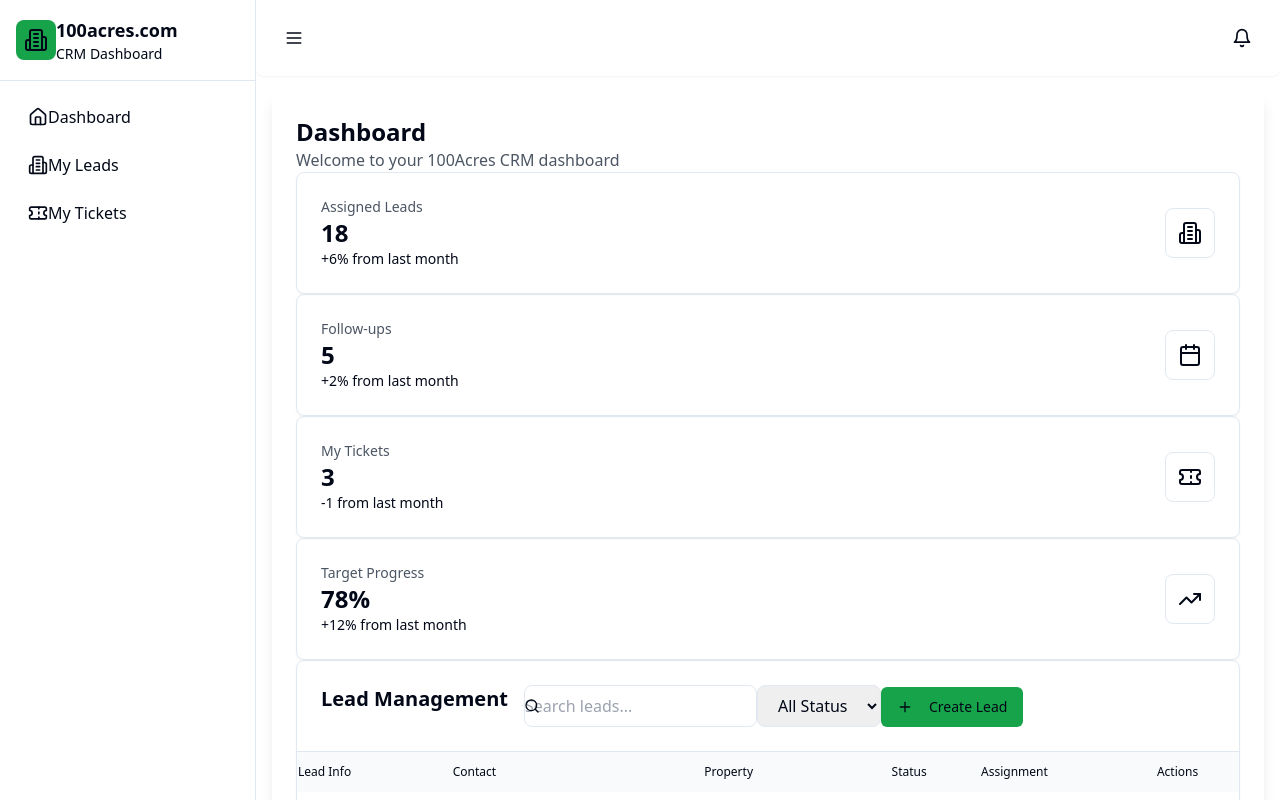
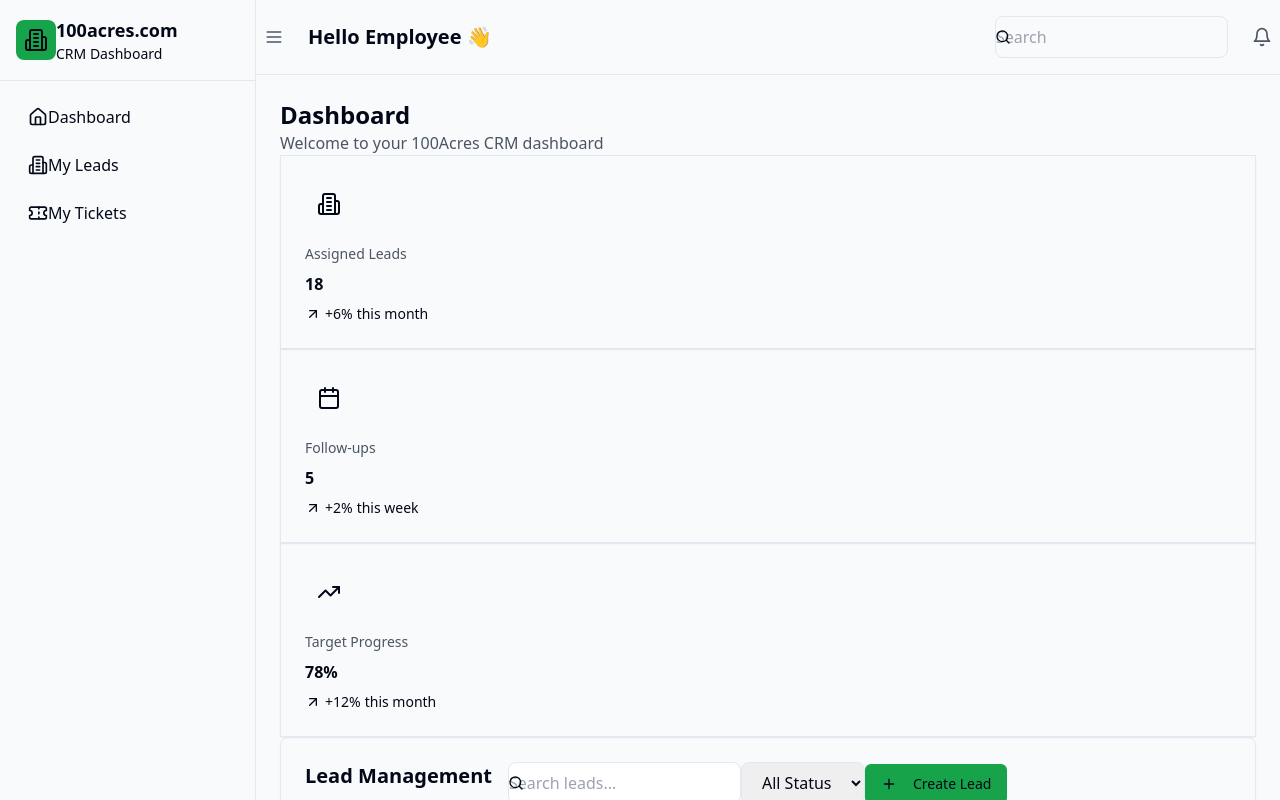
Before and after one commit to web100Acress/acre-flow-crm, a React (Vite) app: page / in a window 1280 px wide. Shown: the top 800 px of the page. Built offline with nearby package versions, Linux system fonts and the light colour scheme; sample sign-in values are in the browser's storage.

Commit message:
feat: Apply dashboard color scheme
Apply the color scheme from the provided image to the dashboard.

```diff
--- a/src/components/DashboardLayout.jsx
+++ b/src/components/DashboardLayout.jsx
@@ -1,6 +1,6 @@
 
 import React, { useState } from 'react';
-import { Menu, Bell } from 'lucide-react';
+import { Menu, Bell, Search } from 'lucide-react';
 import Sidebar from './Sidebar';
 import { Card, CardContent } from './ui/card';
 
@@ -8,7 +8,7 @@ const DashboardLayout = ({ children, userRole = 'employee' }) => {
   const [sidebarCollapsed, setSidebarCollapsed] = useState(false);
 
   return (
-    <div className="flex h-screen bg-gradient-to-br from-gray-50 to-gray-100">
+    <div className="flex h-screen bg-gray-50">
       <Sidebar
         userRole={userRole}
         isCollapsed={sidebarCollapsed}
@@ -16,46 +16,42 @@ const DashboardLayout = ({ children, userRole = 'employee' }) => {
       />
 
       <div className="flex-1 flex flex-col overflow-hidden">
-        {/* Header with Card Design */}
-        <Card className="m-4 mb-0 shadow-sm border-0 bg-white/70 backdrop-blur-sm">
-          <CardContent className="p-4">
-            <div className="flex items-center justify-between">
+        {/* Header */}
+        <header className="bg-white border-b border-gray-100 px-6 py-4">
+          <div className="flex items-center justify-between">
+            <div className="flex items-center space-x-4">
               <button
                 onClick={() => setSidebarCollapsed(!sidebarCollapsed)}
-                className="p-3 hover:bg-gray-100 rounded-xl transition-all duration-200 hover:scale-105"
+                className="p-2 hover:bg-gray-100 rounded-lg transition-colors"
               >
-                <Menu className="h-5 w-5 text-gray-700" />
+                <Menu className="h-5 w-5 text-gray-600" />
               </button>
+              <h1 className="text-xl font-semibold text-gray-800">
+                Hello {userRole === 'super-admin' ? 'Super Admin' : userRole === 'head-admin' ? 'Head Admin' : userRole === 'team-leader' ? 'Team Leader' : 'Employee'} 👋
+              </h1>
+            </div>
 
-              <div className="flex items-center space-x-3">
-                <button className="relative p-3 hover:bg-gray-100 rounded-xl transition-all duration-200 hover:scale-105">
-                  <Bell className="h-5 w-5 text-gray-700" />
-                  <span className="absolute top-2 right-2 bg-gradient-to-r from-red-500 to-pink-500 text-white text-xs rounded-full h-2.5 w-2.5 animate-pulse"></span>
-                </button>
+            <div className="flex items-center space-x-4">
+              <div className="relative">
+                <Search className="h-4 w-4 absolute left-3 top-1/2 transform -translate-y-1/2 text-gray-400" />
+                <input
+                  type="text"
+                  placeholder="Search"
+                  className="pl-10 pr-4 py-2 border border-gray-200 rounded-lg focus:outline-none focus:ring-2 focus:ring-blue-500 focus:border-transparent bg-gray-50"
+                />
               </div>
+              <button className="relative p-2 hover:bg-gray-100 rounded-lg transition-colors">
+                <Bell className="h-5 w-5 text-gray-600" />
+                <span className="absolute top-1 right-1 bg-red-500 text-white text-xs rounded-full h-2 w-2"></span>
+              </button>
             </div>
-          </CardContent>
-        </Card>
+          </div>
+        </header>
 
-        {/* Main Content Area with Card Container */}
-        <div className="flex-1 overflow-hidden p-4 pt-2">
-          <Card className="h-full shadow-lg border-0 bg-white/80 backdrop-blur-sm rounded-2xl overflow-hidden">
-            <CardContent className="p-0 h-full">
-              <div className="h-full overflow-auto">
-                <div className="p-6 space-y-6">
-                  {/* Content Wrapper with Animated Container */}
-                  <div className="animate-fade-in">
-                    {children}
-                  </div>
-                </div>
-              </div>
-            </CardContent>
-          </Card>
-        </div>
-
-        {/* Decorative Elements */}
-        <div className="absolute top-0 right-0 w-64 h-64 bg-gradient-to-bl from-blue-100/20 to-transparent rounded-full blur-3xl pointer-events-none"></div>
-        <div className="absolute bottom-0 left-0 w-48 h-48 bg-gradient-to-tr from-purple-100/20 to-transparent rounded-full blur-3xl pointer-events-none"></div>
+        {/* Main Content */}
+        <main className="flex-1 overflow-auto p-6 bg-gray-50">
+          {children}
+        </main>
       </div>
     </div>
   );
--- a/src/components/DashboardStats.jsx
+++ b/src/components/DashboardStats.jsx
@@ -1,33 +1,137 @@
 
 import React from 'react';
-import { Users, Building2, Ticket, TrendingUp, DollarSign, Calendar } from 'lucide-react';
+import { Users, Building2, Ticket, TrendingUp, DollarSign, Calendar, ArrowUpRight, ArrowDownRight } from 'lucide-react';
 
 const DashboardStats = ({ userRole }) => {
   const getStatsForRole = (role) => {
     const baseStats = {
       'super-admin': [
-        { label: 'Total Leads', value: '1,245', change: '+12%', icon: Building2, color: 'blue' },
-        { label: 'Active Users', value: '87', change: '+5%', icon: Users, color: 'green' },
-        { label: 'Open Tickets', value: '23', change: '-8%', icon: Ticket, color: 'orange' },
-        { label: 'Monthly Revenue', value: '₹45.2L', change: '+18%', icon: DollarSign, color: 'purple' }
+        {
+          label: 'Earning',
+          value: '₹198k',
+          change: '+37.8%',
+          changeLabel: 'this month',
+          icon: DollarSign,
+          bgColor: 'bg-gradient-to-br from-green-100 to-green-50',
+          iconColor: 'text-green-600',
+          iconBg: 'bg-green-500'
+        },
+        {
+          label: 'Balance',
+          value: '₹2.4k',
+          change: '-2%',
+          changeLabel: 'this month',
+          icon: Building2,
+          bgColor: 'bg-gradient-to-br from-blue-100 to-blue-50',
+          iconColor: 'text-blue-600',
+          iconBg: 'bg-blue-500'
+        },
+        {
+          label: 'Total Sales',
+          value: '₹89k',
+          change: '+11%',
+          changeLabel: 'this week',
+          icon: TrendingUp,
+          bgColor: 'bg-gradient-to-br from-pink-100 to-pink-50',
+          iconColor: 'text-pink-600',
+          iconBg: 'bg-pink-500'
+        }
       ],
       'head-admin': [
-        { label: 'Team Leads', value: '156', change: '+8%', icon: Building2, color: 'blue' },
-        { label: 'Team Members', value: '12', change: '+2%', icon: Users, color: 'green' },
-        { label: 'Assigned Tickets', value: '8', change: '-15%', icon: Ticket, color: 'orange' },
-        { label: 'Conversion Rate', value: '24%', change: '+3%', icon: TrendingUp, color: 'purple' }
+        {
+          label: 'Team Leads',
+          value: '156',
+          change: '+8%',
+          changeLabel: 'this month',
+          icon: Building2,
+          bgColor: 'bg-gradient-to-br from-purple-100 to-purple-50',
+          iconColor: 'text-purple-600',
+          iconBg: 'bg-purple-500'
+        },
+        {
+          label: 'Team Members',
+          value: '12',
+          change: '+2%',
+          changeLabel: 'this month',
+          icon: Users,
+          bgColor: 'bg-gradient-to-br from-green-100 to-green-50',
+          iconColor: 'text-green-600',
+          iconBg: 'bg-green-500'
+        },
+        {
+          label: 'Conversion Rate',
+          value: '24%',
+          change: '+3%',
+          changeLabel: 'this month',
+          icon: TrendingUp,
+          bgColor: 'bg-gradient-to-br from-blue-100 to-blue-50',
+          iconColor: 'text-blue-600',
+          iconBg: 'bg-blue-500'
+        }
       ],
       'team-leader': [
-        { label: 'My Leads', value: '45', change: '+15%', icon: Building2, color: 'blue' },
-        { label: 'Team Size', value: '6', change: '0%', icon: Users, color: 'green' },
-        { label: 'Pending Tasks', value: '12', change: '-20%', icon: Ticket, color: 'orange' },
-        { label: 'This Month', value: '₹8.5L', change: '+25%', icon: DollarSign, color: 'purple' }
+        {
+          label: 'My Leads',
+          value: '45',
+          change: '+15%',
+          changeLabel: 'this month',
+          icon: Building2,
+          bgColor: 'bg-gradient-to-br from-indigo-100 to-indigo-50',
+          iconColor: 'text-indigo-600',
+          iconBg: 'bg-indigo-500'
+        },
+        {
+          label: 'Team Size',
+          value: '6',
+          change: '0%',
+          changeLabel: 'this month',
+          icon: Users,
+          bgColor: 'bg-gradient-to-br from-green-100 to-green-50',
+          iconColor: 'text-green-600',
+          iconBg: 'bg-green-500'
+        },
+        {
+          label: 'This Month',
+          value: '₹8.5L',
+          change: '+25%',
+          changeLabel: 'vs last month',
+          icon: DollarSign,
+          bgColor: 'bg-gradient-to-br from-pink-100 to-pink-50',
+          iconColor: 'text-pink-600',
+          iconBg: 'bg-pink-500'
+        }
       ],
       'employee': [
-        { label: 'Assigned Leads', value: '18', change: '+6%', icon: Building2, color: 'blue' },
-        { label: 'Follow-ups', value: '5', change: '+2%', icon: Calendar, color: 'green' },
-        { label: 'My Tickets', value: '3', change: '-1', icon: Ticket, color: 'orange' },
-        { label: 'Target Progress', value: '78%', change: '+12%', icon: TrendingUp, color: 'purple' }
+        {
+          label: 'Assigned Leads',
+          value: '18',
+          change: '+6%',
+          changeLabel: 'this month',
+          icon: Building2,
+          bgColor: 'bg-gradient-to-br from-cyan-100 to-cyan-50',
+          iconColor: 'text-cyan-600',
+          iconBg: 'bg-cyan-500'
+        },
+        {
+          label: 'Follow-ups',
+          value: '5',
+          change: '+2%',
+          changeLabel: 'this week',
+          icon: Calendar,
+          bgColor: 'bg-gradient-to-br from-orange-100 to-orange-50',
+          iconColor: 'text-orange-600',
+          iconBg: 'bg-orange-500'
+        },
+        {
+          label: 'Target Progress',
+          value: '78%',
+          change: '+12%',
+          changeLabel: 'this month',
+          icon: TrendingUp,
+          bgColor: 'bg-gradient-to-br from-emerald-100 to-emerald-50',
+          iconColor: 'text-emerald-600',
+          iconBg: 'bg-emerald-500'
+        }
       ]
     };
 
@@ -36,35 +140,30 @@ const DashboardStats = ({ userRole }) => {
 
   const stats = getStatsForRole(userRole);
 
-  const getColorClasses = (color) => {
-    const colors = {
-      blue: 'bg-blue-50 text-blue-600 border-blue-200',
-      green: 'bg-green-50 text-green-600 border-green-200',
-      orange: 'bg-orange-50 text-orange-600 border-orange-200',
-      purple: 'bg-purple-50 text-purple-600 border-purple-200'
-    };
-    return colors[color] || colors.blue;
-  };
-
   return (
-    <div className="grid grid-cols-1 md:grid-cols-2 lg:grid-cols-4 gap-6 mb-8">
+    <div className="grid grid-cols-1 md:grid-cols-2 lg:grid-cols-3 gap-6 mb-8">
       {stats.map((stat, index) => {
         const Icon = stat.icon;
+        const isPositive = stat.change.startsWith('+');
+        const ChangeIcon = isPositive ? ArrowUpRight : ArrowDownRight;
+
         return (
-          <div key={index} className="bg-white rounded-lg shadow-sm border border-gray-200 p-6">
-            <div className="flex items-center justify-between">
-              <div>
-                <p className="text-sm font-medium text-gray-600">{stat.label}</p>
-                <p className="text-2xl font-bold text-gray-900 mt-1">{stat.value}</p>
-                <p className={`text-sm mt-1 ${
-                  stat.change.startsWith('+') ? 'text-green-600' :
-                  stat.change.startsWith('-') ? 'text-red-600' : 'text-gray-600'
-                }`}>
-                  {stat.change} from last month
-                </p>
+          <div key={index} className={`${stat.bgColor} rounded-2xl p-6 border border-white/20 shadow-sm hover:shadow-md transition-all duration-200`}>
+            <div className="flex items-center justify-between mb-4">
+              <div className={`p-3 rounded-xl ${stat.iconBg}`}>
+                <Icon className="h-6 w-6 text-white" />
               </div>
-              <div className={`p-3 rounded-lg border ${getColorClasses(stat.color)}`}>
-                <Icon className="h-6 w-6" />
+            </div>
+
+            <div className="space-y-2">
+              <p className="text-sm font-medium text-gray-600">{stat.label}</p>
+              <p className="text-3xl font-bold text-gray-900">{stat.value}</p>
+              <div className="flex items-center space-x-1">
+                <ChangeIcon className={`h-4 w-4 ${isPositive ? 'text-green-500' : 'text-red-500'}`} />
+                <span className={`text-sm font-medium ${isPositive ? 'text-green-600' : 'text-red-600'}`}>
+                  {stat.change}
+                </span>
+                <span className="text-sm text-gray-500">{stat.changeLabel}</span>
               </div>
             </div>
           </div>
```
Also changed, not shown: tailwind.config.ts (+13 -1 lines).
